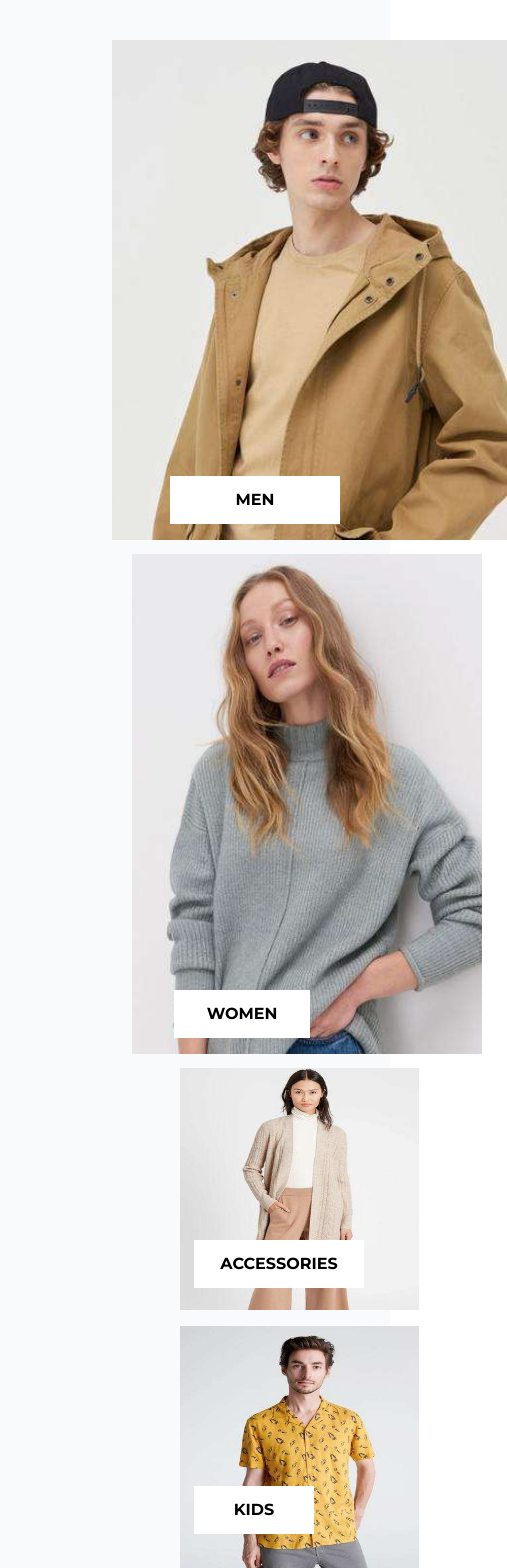
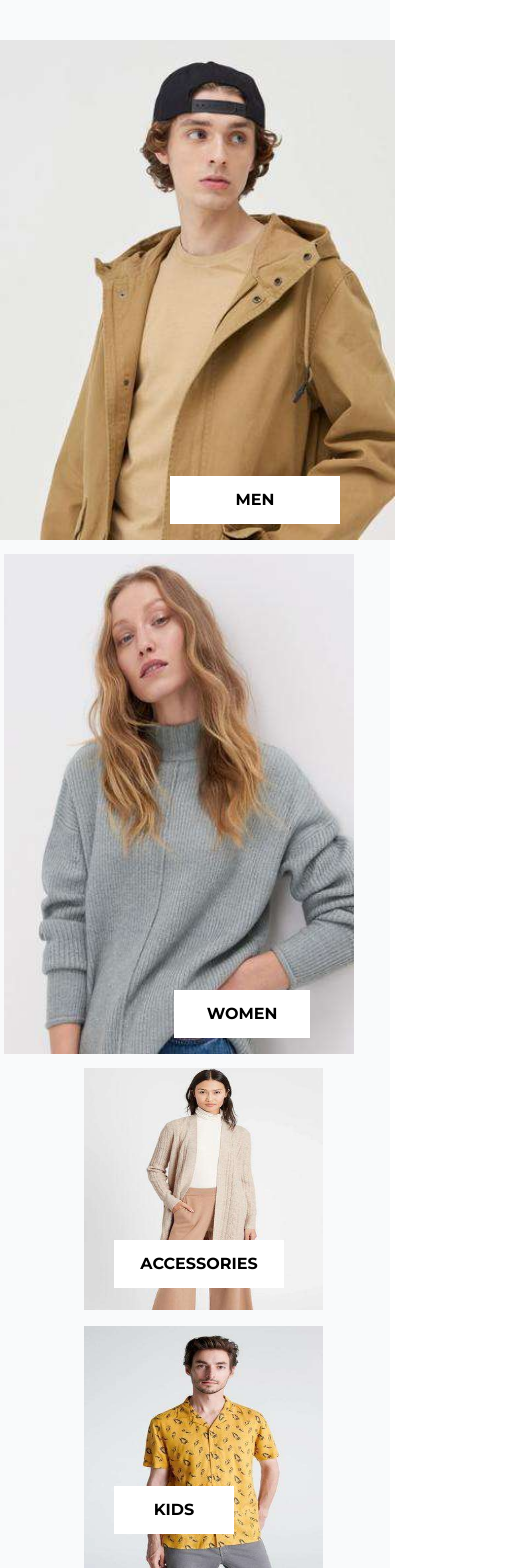
Before and after one commit to Muneeb350/UI-UX-hackathon, a Next.js app: page / in a window 390 px wide. Shown: the part 1002-2570 px from the top of the page, 507 px wide, since content can reach past the window. Built offline with nearby package versions, Linux system fonts and the light colour scheme.

Commit message:
Responsive change

```diff
--- a/src/components/Editor.tsx
+++ b/src/components/Editor.tsx
@@ -18,25 +18,25 @@ const Editor = () => {
       </div>
       <div className="grid lg:grid-cols-3 gap-[10px] md:grid-cols-2 sm:grid-rows-1 relative space-x-1">
         <div className='relative bg-cover bg-center sm:justify-center sm:items-center'>
-        <img src="Image 2.jpg" alt="description" className='bg-cover bg-center max-w-[480px] h-[500px] left-[1px] ml-28 lg:ml-32 md:ml-20 sm:ml-32 mt-[4px]' />
+        <img src="Image 2.jpg" alt="description" className='bg-cover bg-center max-w-[480px] h-[500px] left-[1px] lg:ml-32 md:ml-20 sm:ml-32 mt-[4px]' />
         <h5 className='font-montserrat font-bold bg-white absolute bottom-4 w-[170px] h-[48px] ml-[170px] flex items-center justify-center'>
           MEN
         </h5>
         </div>
         <div className='relative bg-cover bg-center sm:justify-center sm:items-center'>
-        <img src="/Image 3.jpg" alt="description" className='bg-cover bg-center max-w-[350px] h-[500px] left-[1px] ml-32 lg:ml-32 md:ml-20 sm:ml-36 mt-[4px]' />
+        <img src="/Image 3.jpg" alt="description" className='bg-cover bg-center max-w-[350px] h-[500px] left-[1px] lg:ml-32 md:ml-20 sm:ml-36 mt-[4px]' />
         <h5 className='font-montserrat font-bold bg-white absolute bottom-4 w-[136px] h-[48px] ml-[170px] flex items-center justify-center'>
           WOMEN
         </h5>
         </div>
         <div className='relative grid md:grid-cols-2 lg:grid-cols-1 bg-cover bg-center sm:justify-center sm:items-center'>
-          <img src="/Image 4.jpg" alt="description" className='bg-cover bg-center sm:mr-60 w-[239px] h-[242px] ml-44 lg:ml-24 md:ml-40 sm:ml-40 mt-[4px] '/>
-          <h5 className='font-montserrat font-bold bg-white absolute top-44 md:top-40 sm:top-30 w-[170px] h-[48px] left-[190px] lg:left-[110px] md:left-[170px] sm:left-[200px] flex items-center justify-center'>
+          <img src="/Image 4.jpg" alt="description" className='bg-cover bg-center sm:mr-60 w-[239px] h-[242px] ml-20 lg:ml-24 md:ml-40 sm:ml-40 mt-[4px] '/>
+          <h5 className='font-montserrat font-bold bg-white absolute top-44 md:top-40 sm:top-30 w-[170px] h-[48px] left-[110px] lg:left-[110px] md:left-[170px] sm:left-[200px] flex items-center justify-center'>
           ACCESSORIES
         </h5>
         <div className='relative bg-cover bg-center sm:justify-center sm:items-center '>
-        <img src="/Image 5.jpg" alt="description" className='bg-cover bg-center w-[239px] h-[242px] ml-44 lg:ml-24 md:ml-[400px] sm:ml-40 mt-[16px]'/>
-        <h5 className='font-montserrat font-bold bg-white absolute top-44 lg:right-40 md:top-44 sm:top-44 w-[120px] h-[48px] left-[190px] lg:left-[110px] md:left-[420px] sm:left-[180px] flex items-center justify-center '>
+        <img src="/Image 5.jpg" alt="description" className='bg-cover bg-center w-[239px] h-[242px] ml-20 lg:ml-24 md:ml-[400px] sm:ml-40 mt-[16px]'/>
+        <h5 className='font-montserrat font-bold bg-white absolute top-44 lg:right-40 md:top-44 sm:top-44 w-[120px] h-[48px] left-[110px] lg:left-[110px] md:left-[420px] sm:left-[180px] flex items-center justify-center '>
           KIDS
         </h5>
         </div>
```
